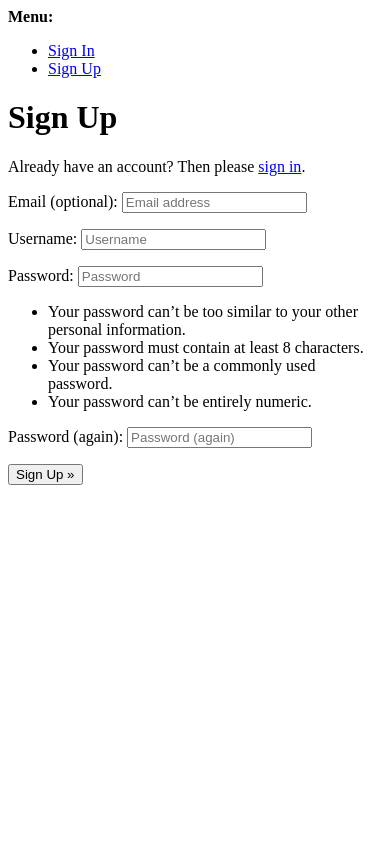
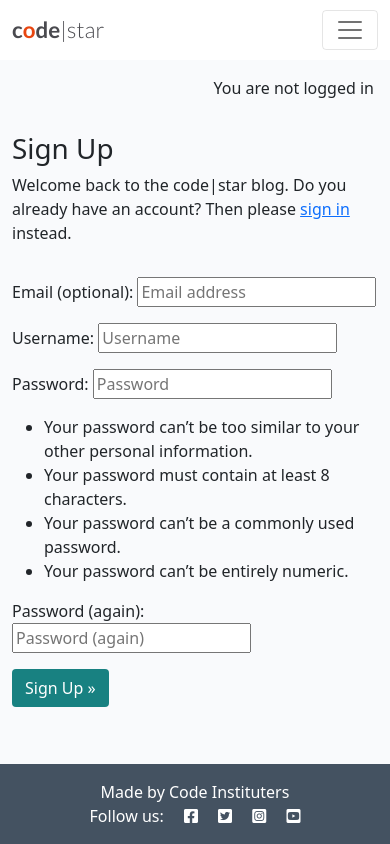
Before and after one commit to saraelizalde/django-blog, a Django app: page /accounts/signup/ in a window 390 px wide. Run offline with Django 4.2, Linux system fonts and the light colour scheme.

Commit message:
Style signup.html

```diff
--- a/templates/account/signup.html
+++ b/templates/account/signup.html
@@ -1,21 +1,35 @@
-{% extends "account/base.html" %}
+{% extends "base.html" %}
 
 {% load i18n %}
 
 {% block head_title %}{% trans "Signup" %}{% endblock head_title %}
 
 {% block content %}
+
+
+<div class="container">
+  <div class="row">
+    <div class="col-md-8 mt-3 offset-md-2">
       <h1>{% trans "Sign Up" %}</h1>
-
-<p>{% blocktrans %}Already have an account? Then please <a href="{{ login_url }}">sign in</a>.{% endblocktrans %}</p>
-
+      <p>{% blocktrans %}Welcome back to the code|star blog. Do you already have an account? Then please <a
+          href="{{ login_url }}">sign in</a> instead.{% endblocktrans %}</p>
+    </div>
+  </div>
+  <div class="row">
+    <div class="col-md-8 mt-3 offset-md-2">
       <form class="signup" id="signup_form" method="post" action="{% url 'account_signup' %}">
         {% csrf_token %}
         {{ form.as_p }}
         {% if redirect_field_value %}
         <input type="hidden" name="{{ redirect_field_name }}" value="{{ redirect_field_value }}" />
         {% endif %}
-  <button type="submit">{% trans "Sign Up" %} &raquo;</button>
+        <button class="btn btn-signup right" type="submit">{% trans "Sign Up" %} &raquo;</button>
       </form>
+    </div>
+  </div>
+</div>
+
+
+
 
 {% endblock content %}
```
Lines whose indentation alone changed are shown as unchanged.
